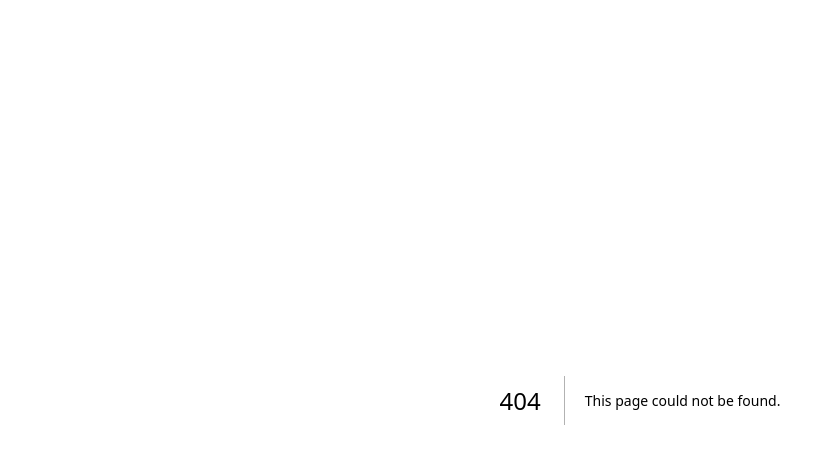
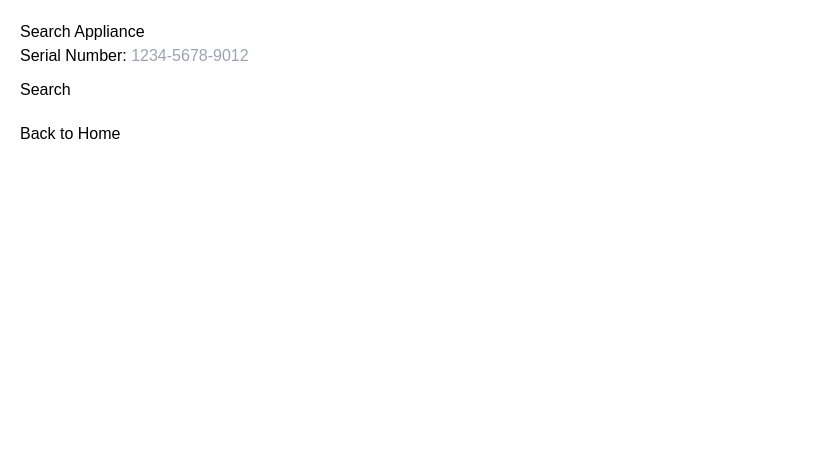
Before and after one commit to nzmllmdzmr-gif/Server-Side-Web-Development, a Next.js app: page /search in a window 1280 px wide. Before the commit this address had no page. Shown: the top 464 px of the page, without its empty margins (0-822 px from the left). Built offline with nearby package versions, Linux system fonts and the light colour scheme.

Commit message:
Add search function

```diff
--- /dev/null
+++ b/app/api/search/route.js
@@ -0,0 +1,42 @@
+import { NextResponse } from "next/server";
+import { db } from "@/lib/db";
+
+export async function POST(request) {
+  try {
+    const data = await request.json();
+
+    const serialPattern = /^\d{4}-\d{4}-\d{4}$/;
+
+    if (!data.serialNumber || !serialPattern.test(data.serialNumber)) {
+      return NextResponse.json(
+        { message: "Please enter a valid serial number." },
+        { status: 400 }
+      );
+    }
+
+    const [rows] = await db.query(
+      `SELECT Appliances.*, Users.FirstName, Users.LastName, Users.Email
+       FROM Appliances
+       JOIN Users ON Appliances.UserID = Users.UserID
+       WHERE Appliances.SerialNumber = ?`,
+      [data.serialNumber]
+    );
+
+    if (rows.length === 0) {
+      return NextResponse.json(
+        { message: "No matching appliance found." },
+        { status: 404 }
+      );
+    }
+
+    return NextResponse.json({
+      success: true,
+      appliance: rows[0],
+    });
+  } catch (error) {
+    return NextResponse.json(
+      { message: "Server error." },
+      { status: 500 }
+    );
+  }
+}
--- /dev/null
+++ b/app/search/page.js
@@ -0,0 +1,73 @@
+"use client";
+
+import { useState } from "react";
+
+export default function SearchPage() {
+  const [serialNumber, setSerialNumber] = useState("");
+  const [result, setResult] = useState(null);
+  const [message, setMessage] = useState("");
+
+  const handleSearch = async (e) => {
+    e.preventDefault();
+    setResult(null);
+    setMessage("");
+
+    const response = await fetch("/api/search", {
+      method: "POST",
+      headers: {
+        "Content-Type": "application/json",
+      },
+      body: JSON.stringify({ serialNumber }),
+    });
+
+    const data = await response.json();
+
+    if (!response.ok) {
+      setMessage(data.message);
+      return;
+    }
+
+    setResult(data.appliance);
+  };
+
+  return (
+    <main style={{ padding: "20px", fontFamily: "Arial" }}>
+      <h1>Search Appliance</h1>
+
+      <form onSubmit={handleSearch}>
+        <div style={{ marginBottom: "10px" }}>
+          <label>Serial Number: </label>
+          <input
+            type="text"
+            value={serialNumber}
+            onChange={(e) => setSerialNumber(e.target.value)}
+            placeholder="1234-5678-9012"
+          />
+        </div>
+
+        <button type="submit">Search</button>
+      </form>
+
+      {message && <p style={{ color: "red" }}>{message}</p>}
+
+      {result && (
+        <div style={{ marginTop: "20px" }}>
+          <h2>Appliance Details</h2>
+          <p>Type: {result.ApplianceType}</p>
+          <p>Brand: {result.Brand}</p>
+          <p>Model Number: {result.ModelNumber}</p>
+          <p>Serial Number: {result.SerialNumber}</p>
+          <p>Purchase Date: {result.PurchaseDate}</p>
+          <p>Warranty Date: {result.WarrantyExpirationDate}</p>
+          <p>Cost: {result.CostOfAppliance}</p>
+          <p>User: {result.FirstName} {result.LastName}</p>
+          <p>Email: {result.Email}</p>
+        </div>
+      )}
+
+      <p style={{ marginTop: "20px" }}>
+        <a href="/">Back to Home</a>
+      </p>
+    </main>
+  );
+}
```
